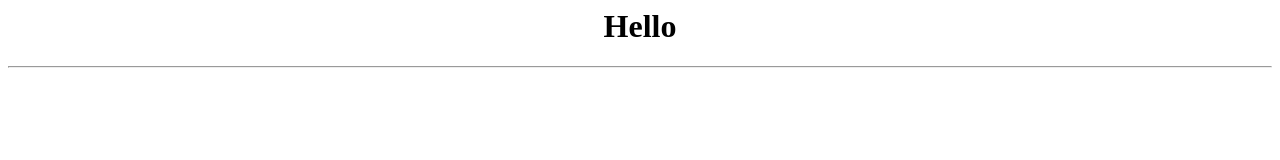
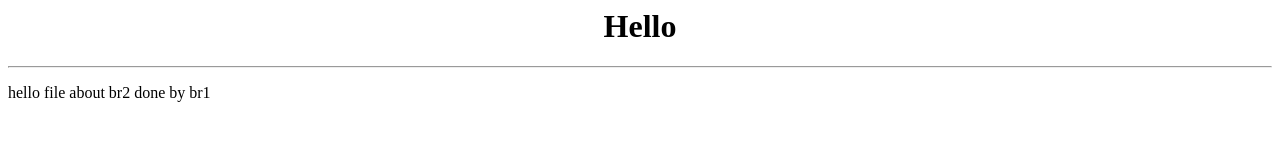
Before and after one commit to madushasegar/SAMPLEFILE, a plain HTML site: page index.html in a window 1280 px wide. Drawn offline with Linux system fonts and the light colour scheme.

Commit message:
texc:\Users\DELL\Desktop\GIT\SAMPLEFILE\index.html

```diff
--- a/index.html
+++ b/index.html
@@ -2,3 +2,6 @@
   <h1>Hello </h1>
 </center>
 <hr>
+
+
+<p>hello file about br2 done by br1</p>
```
